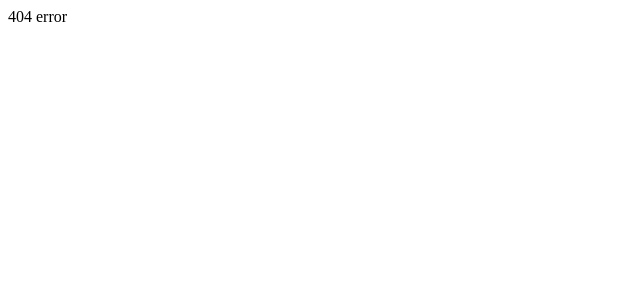
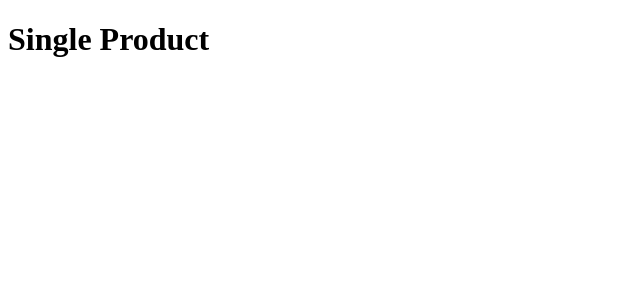
Before and after one commit to LayanJay/Ovix-fashions, a Next.js app: page /products/1 in a window 1280 px wide. Before the commit this address had no page. Shown: the top 300 px of the page, without its empty margins (0-640 px from the left). Built offline with nearby package versions, Linux system fonts and the light colour scheme.

Commit message:
created single product page

```diff
--- /dev/null
+++ b/pages/products/[permalink].jsx
@@ -0,0 +1,5 @@
+const SingleProductPage = () => {
+ return ( <h1>Single Product</h1> );
+}
+
+export default SingleProductPage;
```
